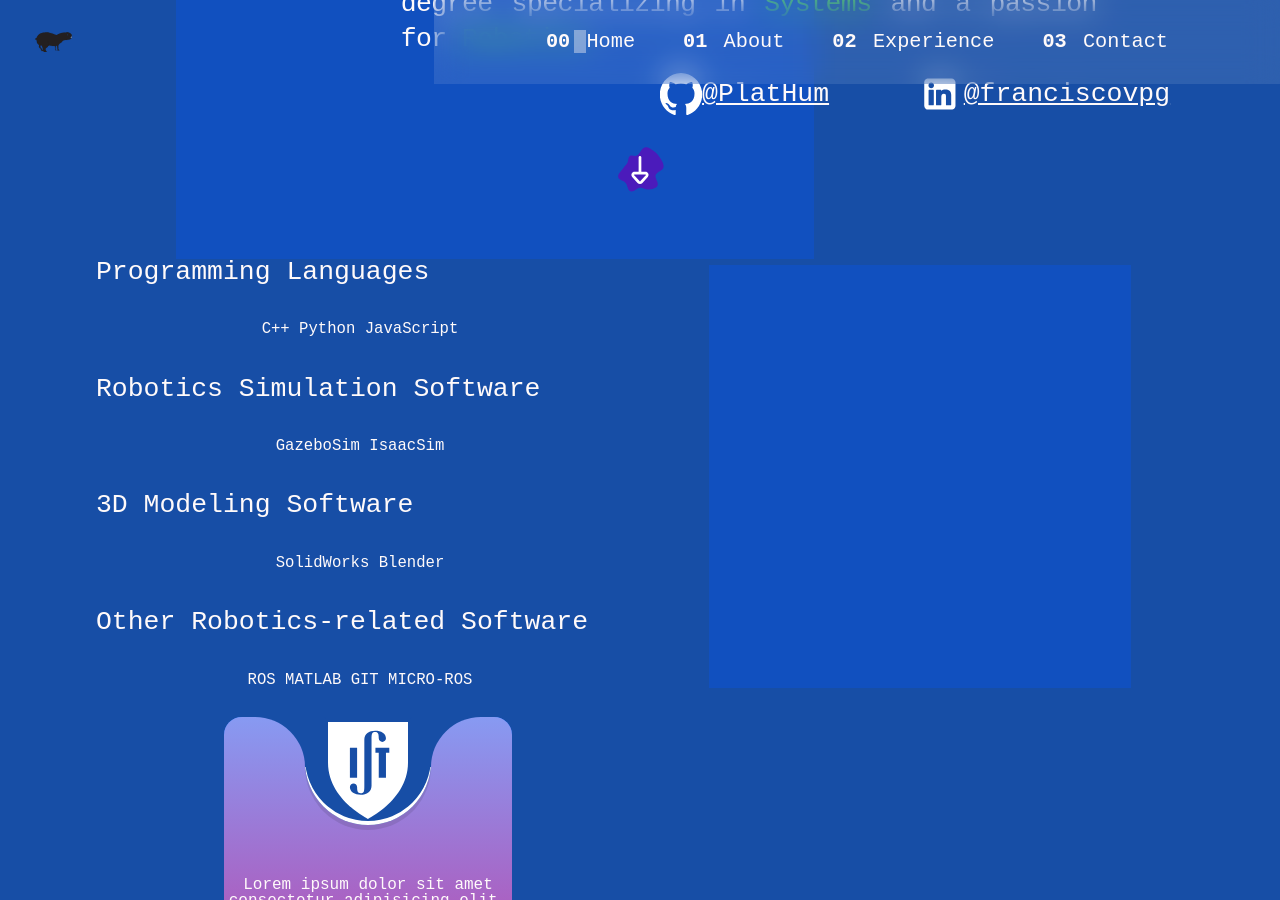
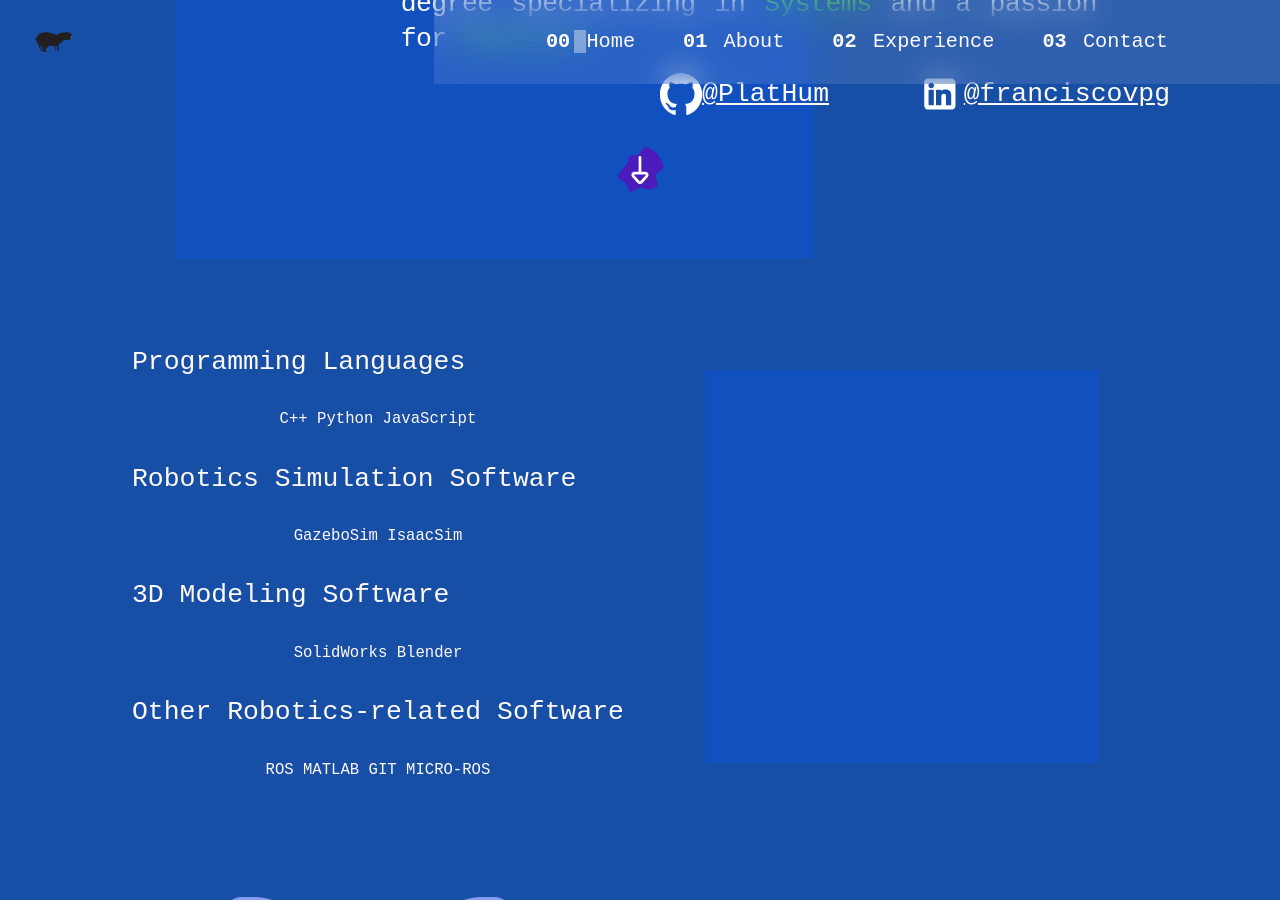
Before and after one commit to PlatHum/resume-website, a Jekyll site: the page built from index.html, in a window 1280 px wide and 900 px high, scrolled down 464 px. Built offline with Jekyll 4.4.1, drawn with Linux system fonts in a browser that asks for light colours.

Commit message:
Insert gap in About section grid

```diff
--- a/css/main.css
+++ b/css/main.css
@@ -129,13 +129,20 @@
   grid-template-rows: max-content max-content max-content 1fr;
   margin-left: clamp(7.5vw, 1.35vw, 3.5vw);
   margin-right: clamp(7.5vw, -1.35vw, 3.5vw);
-  flex: 1; }
+  flex: 1;
+  row-gap: 10vh; }
 
 #Home {
   grid-row: 1 / 2; }
 
 #About {
-  grid-row: 2 / 3; }
+  grid-row: 2 / 3;
+  display: grid;
+  grid-template-rows: max-content max-content;
+  row-gap: 10vh; }
+
+#Skills {
+  place-self: center; }
 
 #Experience {
   grid-row: 3 / 4; }
@@ -454,7 +461,7 @@
   justify-items: center;
   align-items: center;
   /* flex-wrap: wrap */
-  grid-template-columns: 1fr 1fr;
+  grid-template-columns: minmax(75px, 1fr) minmax(75px, 1fr);
   grid-template-rows: minmax(100px, 150px) minmax(100px, 150px) minmax(100px, 150px) minmax(100px, 150px) minmax(100px, 150px) minmax(100px, 150px) minmax(100px, 150px); }
 
 .timeline-card {
--- a/sass/_education.scss
+++ b/sass/_education.scss
@@ -3,7 +3,7 @@
     justify-items: center;
     align-items: center;
     /* flex-wrap: wrap */;
-    grid-template-columns: 1fr 1fr;
+    grid-template-columns: minmax(75px,1fr) minmax(75px,1fr);
     grid-template-rows: minmax(100px,150px) minmax(100px,150px) minmax(100px,150px) minmax(100px,150px) minmax(100px,150px) minmax(100px,150px) minmax(100px,150px);
 
 }
--- a/sass/_skills.scss
+++ b/sass/_skills.scss
@@ -1,4 +1,5 @@
 /*START SKILLS SECTION STYLES*/
+
 .skills-programming-text{
     grid-area: one;
     font-size: var(--step-2);
@@ -56,7 +57,6 @@
     font-weight: 500;
     font-size: var(--step-0);
     height: 50%;
-
   }
 
   .skills-planet{
```
Also changed, not shown: sass/_global.scss (+8 -0 lines), _layouts/default.html (indentation only).
